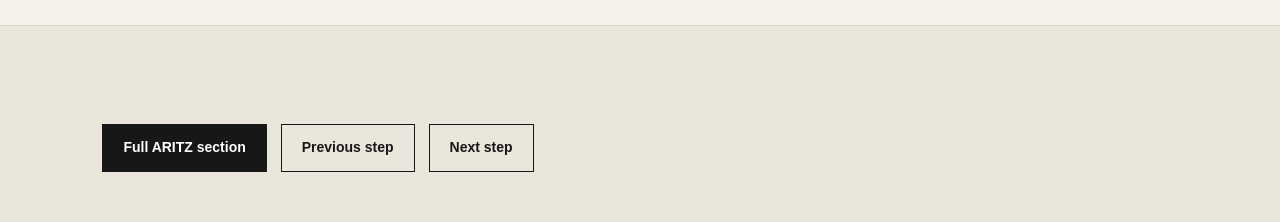
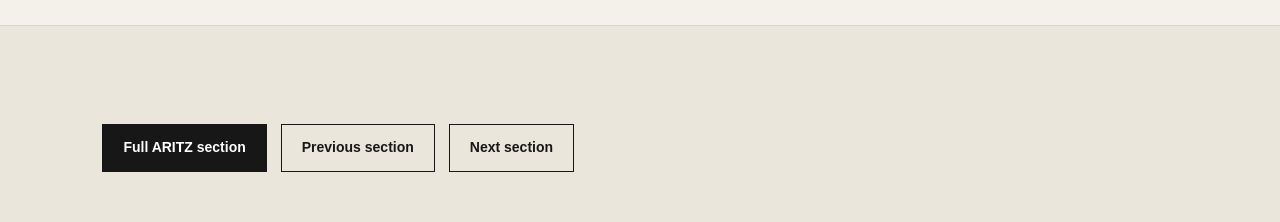
Before and after one commit to oikua66/damp-diagnostics, a Next.js app: page /en/aritz/aritz-vs-triz in a window 1280 px wide. Shown: the part 1620-1842 px from the top of the page. Built offline with nearby package versions, Linux system fonts and the light colour scheme; no server answers.

Commit message:
Clarify ARITZ previous and next navigation

```diff
--- a/app/[lang]/aritz/[slug]/page.tsx
+++ b/app/[lang]/aritz/[slug]/page.tsx
@@ -35,10 +35,10 @@ export default async function AritzDetailPage({ params }: Props) {
   const m = methodology[lang];
 
   const labels: Record<Lang,{author:string;back:string;prev:string;next:string}> = {
-    ru:{author:'Авторская методология',back:'Весь раздел ARITZ',prev:'Предыдущий шаг',next:'Следующий шаг'},
-    en:{author:'Authorial methodology',back:'Full ARITZ section',prev:'Previous step',next:'Next step'},
-    uk:{author:'Авторська методологія',back:'Увесь розділ ARITZ',prev:'Попередній крок',next:'Наступний крок'},
-    sr:{author:'Autorska metodologija',back:'Ceo ARITZ odeljak',prev:'Prethodni korak',next:'Sledeći korak'},
+    ru:{author:'Авторская методология',back:'Весь раздел ARITZ',prev:'Предыдущий раздел',next:'Следующий раздел'},
+    en:{author:'Authorial methodology',back:'Full ARITZ section',prev:'Previous section',next:'Next section'},
+    uk:{author:'Авторська методологія',back:'Увесь розділ ARITZ',prev:'Попередній розділ',next:'Наступний розділ'},
+    sr:{author:'Autorska metodologija',back:'Ceo ARITZ odeljak',prev:'Prethodni odeljak',next:'Sledeći odeljak'},
   };
   const l=labels[lang];
   const allSlugs=[...aritzSlugs, ...aritzExtraSlugs];
```
